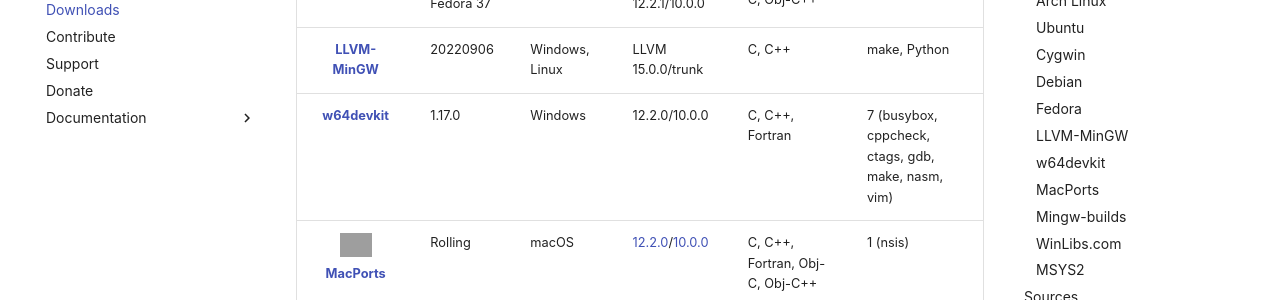
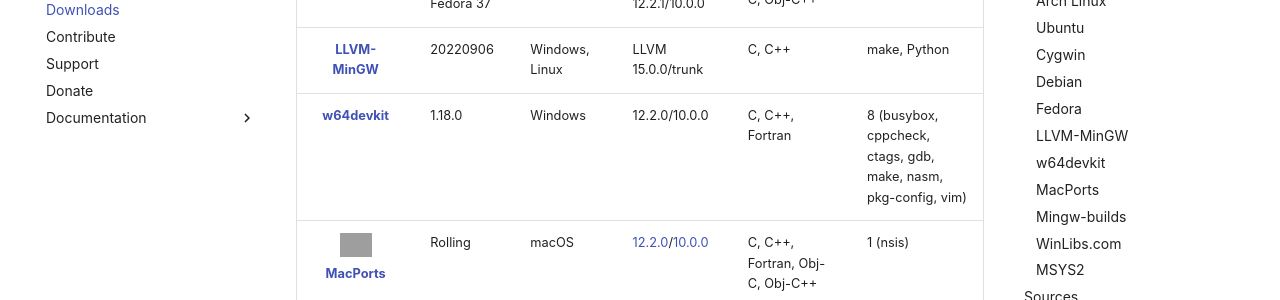
Before and after one commit to mingw-w64/mingw-w64.github.io, an MkDocs documentation site: the page built from web/downloads.md, in a window 1280 px wide and 900 px high, scrolled down 768 px. Shown: the part 152-452 px from the top of the window. Built offline with MkDocs 1.6.1 and Material for MkDocs 9.7.7, drawn with Linux system fonts in a browser that asks for light colours; comment, search, counter and statistics services are not loaded; grey boxes are pictures that could not be loaded.

Commit message:
Update w64devkit version to 1.18.0

```diff
--- a/web/downloads.md
+++ b/web/downloads.md
@@ -102,18 +102,19 @@
             <td style="text-align:center;">
                 <strong><a href="#w64devkit">w64devkit</a></strong>
             </td>
-            <td>1.17.0</td>
+            <td>1.18.0</td>
             <td>Windows</td>
             <td>12.2.0/10.0.0</td>
             <td>C, C++, Fortran</td>
             <td>
-                7
+                8
                 (busybox,
                 cppcheck,
                 ctags,
                 gdb,
                 make,
                 nasm,
+                pkg-config,
                 vim)
             </td>
         </tr>
```
